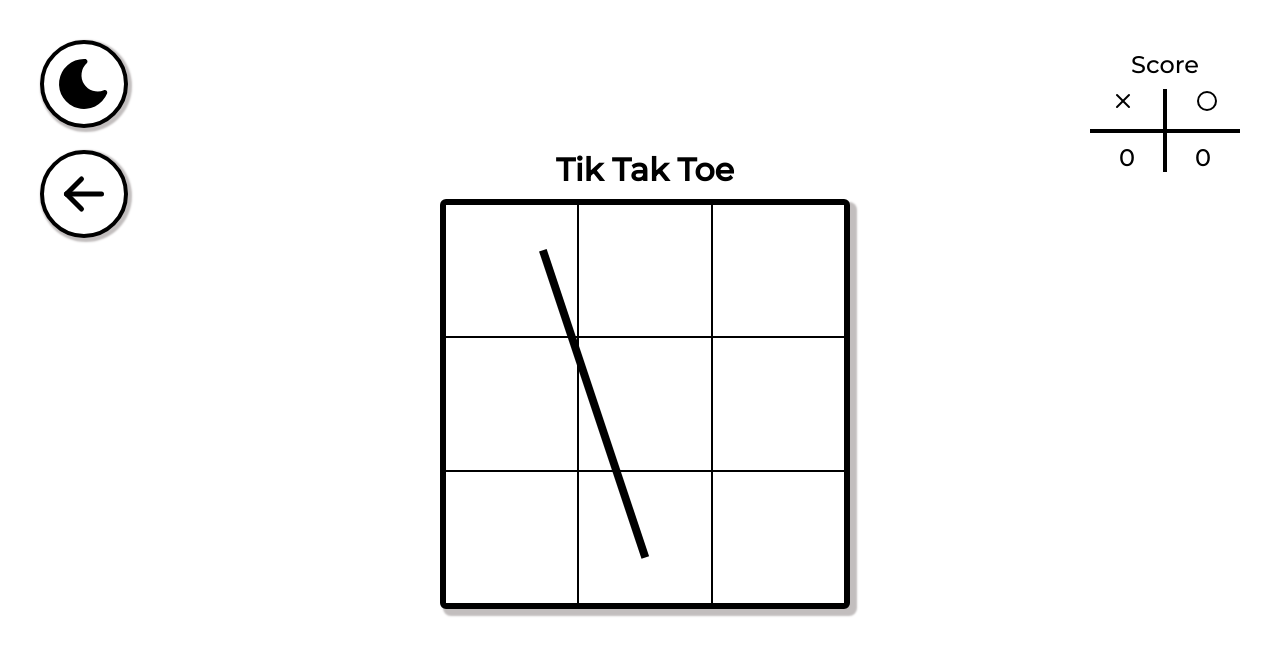
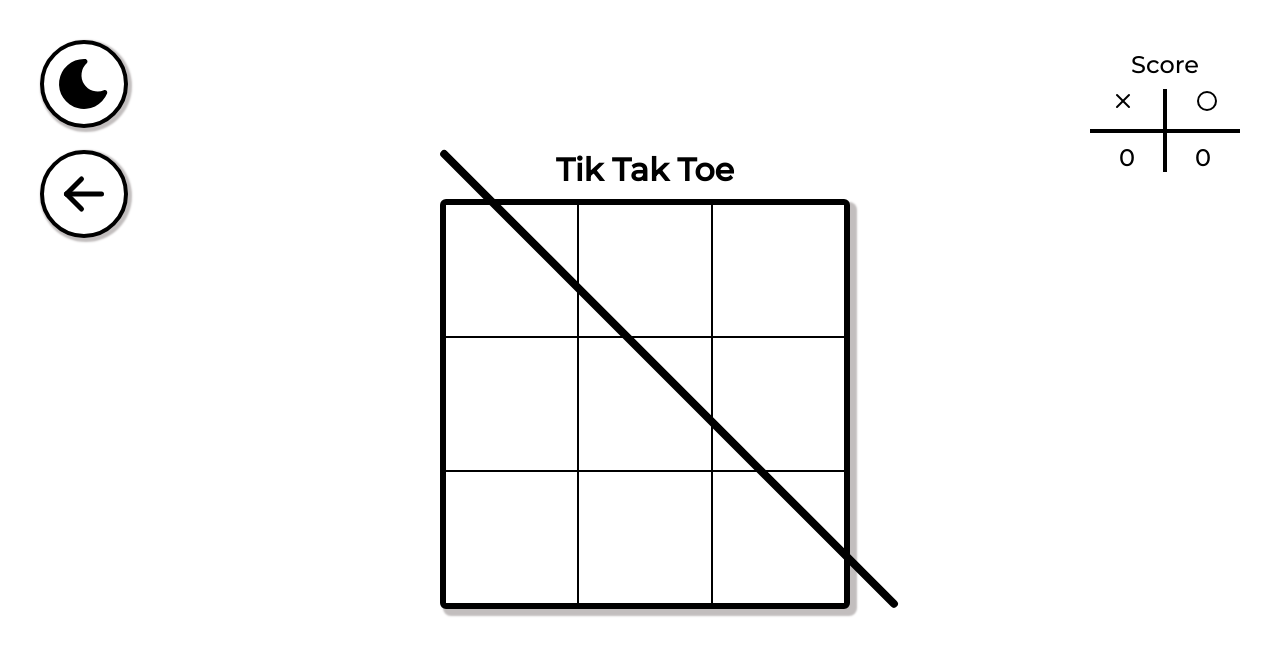
Before and after one commit to smenaquispe/michi, a React (Vite) app in the folder app/: page / in a window 1280 px wide. Both pictures are taken after a click on the button 560 px from the left and 258 px from the top of the page. Shown: the top 656 px of the page. Built offline with nearby package versions, Linux system fonts and the light colour scheme.

Commit message:
component line done

```diff
--- a/app/src/components/Line/Line.jsx
+++ b/app/src/components/Line/Line.jsx
@@ -1,3 +1,4 @@
+import { motion } from 'framer-motion'
 import styles from './Line.module.css'
 
 const getProps = (pos1, pos2) => {
@@ -31,7 +32,14 @@ function Line({pos1, pos2}){
     }
 
     return (
-        <div className={styles.line} style={{...position}}></div>
+        <motion.div
+            className={styles.line}
+            style={{...position}}
+
+            initial={{opacity:0}}
+            animate={{opacity:1}}
+            transition={{duration:1.5}}
+        />
     )
 }
 
--- a/app/src/components/Line/Line.module.css
+++ b/app/src/components/Line/Line.module.css
@@ -2,4 +2,6 @@
     border: 4px solid var(--secundary-color);
     height: 0;
     position: absolute;
+    border-radius: 6px;
+    background-color: var(--secundary-color);
 }
--- a/app/src/components/Table/Table.jsx
+++ b/app/src/components/Table/Table.jsx
@@ -65,8 +65,8 @@ function Table ({gameState, setGameState, gameMode}) {
                         })
                     })
                 }
+                <Line pos1={[0,0]} pos2={[450,450]} />
             </article>
-            <Line pos1={[100,100]} pos2={[200,400]} />
         </>
 
     )
```
